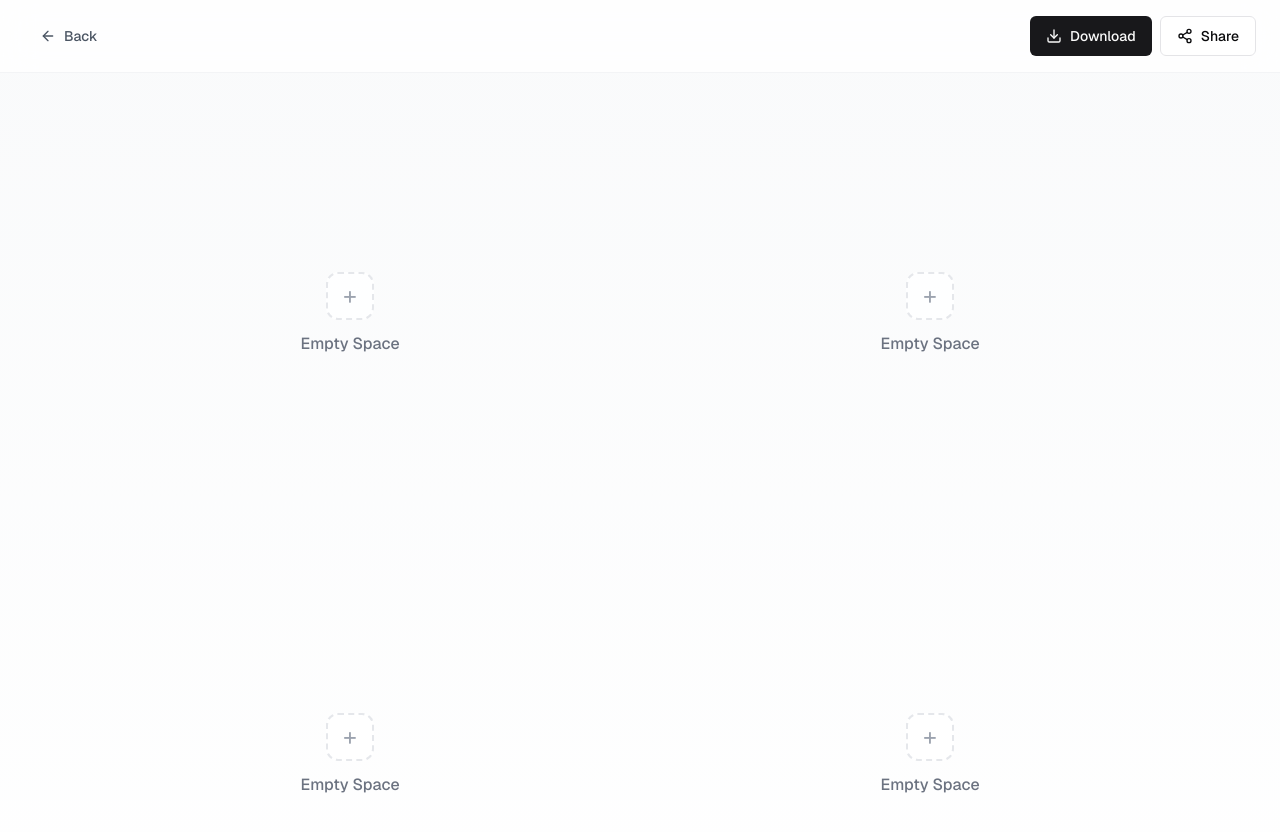
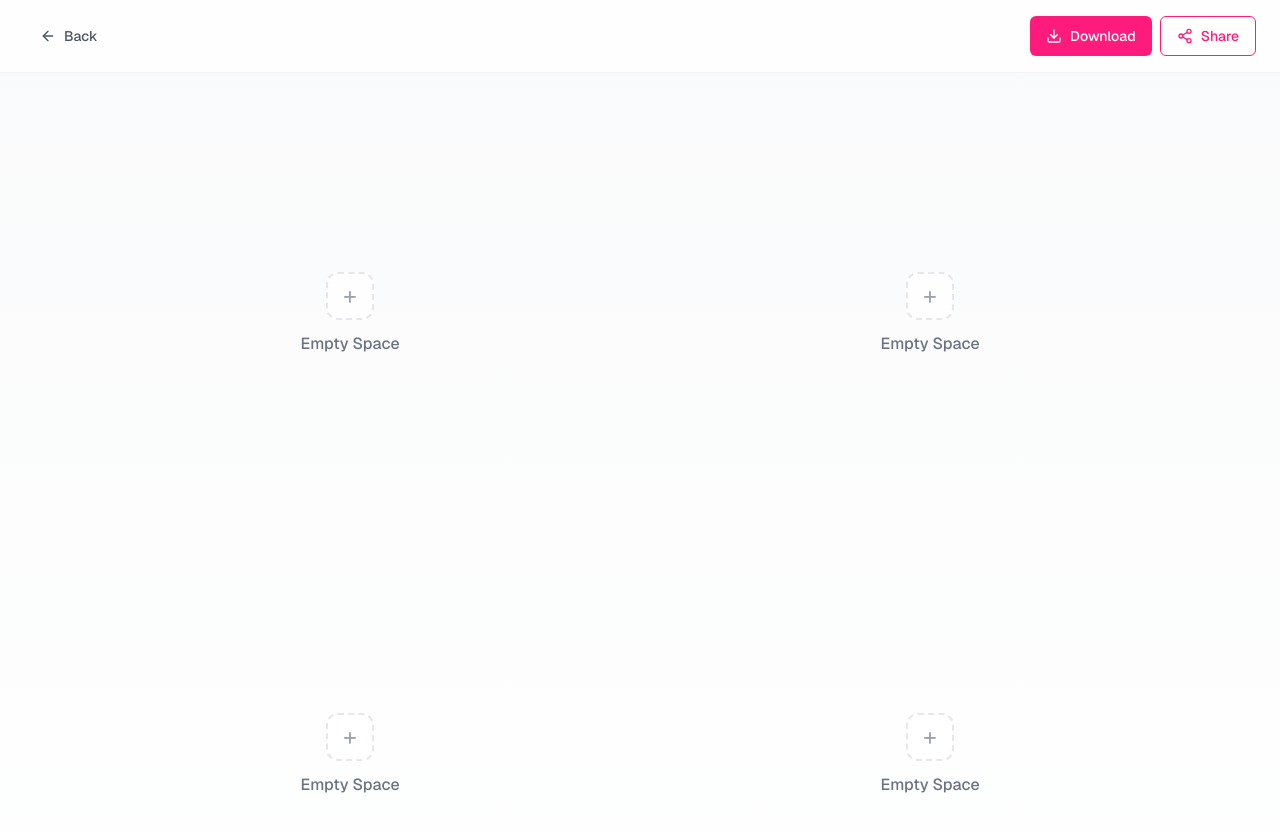
Before and after one commit to zaktech96/vsionboard, a Next.js app: page /board/1 in a window 1280 px wide. Shown: the top 832 px of the page. Built offline with nearby package versions, Linux system fonts and the light colour scheme.

Commit message:
Update background color and button styles

```diff
--- a/app/board/[id]/page.tsx
+++ b/app/board/[id]/page.tsx
@@ -166,18 +166,19 @@ function VisionBoard() {
         scale: 2,
         useCORS: true,
         allowTaint: true,
-        logging: true, // Enable logging to debug issues
-        backgroundColor: null,
-        imageTimeout: 30000, // Increase timeout
+        logging: true,
+        backgroundColor: '#ffffff',
+        imageTimeout: 30000,
         onclone: (doc) => {
           const element = doc.getElementById('vision-board');
           if (element) {
+            element.style.backgroundColor = '#ffffff';
             element.classList.add('downloading');
           }
         }
       });
 
-      const compressedImage = canvas.toDataURL('image/jpeg', 0.9); // Increased quality
+      const compressedImage = canvas.toDataURL('image/jpeg', 0.9);
 
       const link = document.createElement('a');
       link.download = `vision-board-${new Date().toISOString()}.jpg`;
@@ -353,7 +354,11 @@ function VisionBoard() {
               Back
             </Button>
             <div className="flex items-center space-x-2">
-              <Button onClick={handleDownload} disabled={isDownloading}>
+              <Button
+                onClick={handleDownload}
+                disabled={isDownloading}
+                className="bg-[#FF1B7C] hover:bg-[#FF1B7C]/90 text-white"
+              >
                 {isDownloading ? (
                   <Loader2 className="h-4 w-4 animate-spin" />
                 ) : (
@@ -361,7 +366,11 @@ function VisionBoard() {
                 )}
                 {isDownloading ? 'Downloading...' : 'Download'}
               </Button>
-              <Button onClick={() => setIsShareMenuOpen(!isShareMenuOpen)} variant="outline">
+              <Button
+                onClick={() => setIsShareMenuOpen(!isShareMenuOpen)}
+                variant="outline"
+                className="border-[#FF1B7C] text-[#FF1B7C] hover:bg-[#FF1B7C]/10"
+              >
                 <Share2 className="h-4 w-4 mr-2" />
                 Share
               </Button>
--- a/app/share/[id]/page.tsx
+++ b/app/share/[id]/page.tsx
@@ -99,7 +99,7 @@ export default function SharePreview() {
         <div className="relative rounded-2xl overflow-hidden shadow-2xl">
           <div className="absolute inset-0 bg-black/40 backdrop-blur-sm flex items-center justify-center opacity-0 hover:opacity-100 transition-opacity duration-300">
             <Link href="/create">
-              <Button className="bg-white/90 hover:bg-white text-black">
+              <Button className="bg-[#FF1B7C] hover:bg-[#FF1B7C]/90 text-white">
                 Create Your Own <ArrowRight className="ml-2 h-4 w-4" />
               </Button>
             </Link>
@@ -115,7 +115,7 @@ export default function SharePreview() {
             Create Your Own Vision Board
           </h2>
           <Link href="/create">
-            <Button size="lg" className="bg-[#FF1B7C] hover:bg-[#FF1B7C]/90">
+            <Button size="lg" className="bg-[#FF1B7C] hover:bg-[#FF1B7C]/90 text-white">
               Get Started <ArrowRight className="ml-2 h-4 w-4" />
             </Button>
           </Link>
```
